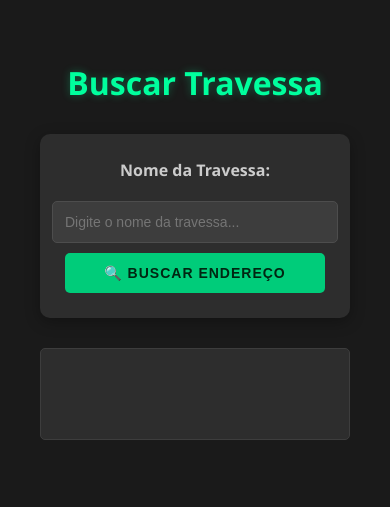
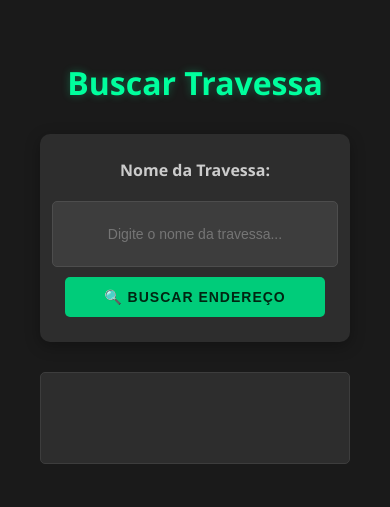
Before and after one commit to professoredmar/travessa_app, a Flask app: page / in a window 390 px wide. Shown: the top 507 px of the page. Run offline with Flask 3, Linux system fonts and the light colour scheme.

Commit message:
Otimização para celulares

```diff
--- a/static/styles.css
+++ b/static/styles.css
@@ -40,16 +40,19 @@
     margin-bottom: 10px;
 }
 
-/* Input com largura fixa */
-input[type="text"] {
+/* Input e botão com mesmo tamanho */
+input[type="text"],
+button {
     padding: 12px;
-    width: 300px; /* Largura fixa */
+    width: 250px; /* Tamanho fixo */
+    height: 45px; /* Mesma altura */
     background-color: #3d3d3d;
     border: 1px solid #4d4d4d;
     color: #ffffff;
     border-radius: 5px;
     font-size: 14px;
     transition: all 0.3s ease;
+    text-align: center;
 }
 
 input[type="text"]:focus {
@@ -58,18 +61,13 @@
     box-shadow: 0 0 8px rgba(0, 255, 157, 0.2);
 }
 
-/* Botão com tamanho fixo */
+/* Botão estilizado */
 button {
-    padding: 12px;
     background-color: #00cc7a;
     color: #002612;
     border: none;
-    border-radius: 5px;
     cursor: pointer;
     font-weight: bold;
-    transition: all 0.3s ease;
-    width: 150px; /* Largura fixa */
-    font-size: 14px;
     text-transform: uppercase;
     letter-spacing: 1px;
 }
@@ -116,13 +114,22 @@
 }
 
 /* Ajuste para telas menores */
-@media (max-width: 400px) {
+@media (max-width: 600px) {
     h1 {
         font-size: 2em;
     }
 
     input[type="text"],
     button {
-        width: 100%; /* Ocupa toda a largura disponível */
+        width: 200px; /* Mantêm o mesmo tamanho */
+        height: 40px;
     }
 }
+
+@media (max-width: 400px) {
+    input[type="text"],
+    button {
+        width: 100%; /* Ocupa toda a largura disponível */
+        height: 40px;
+    }
+}
```
